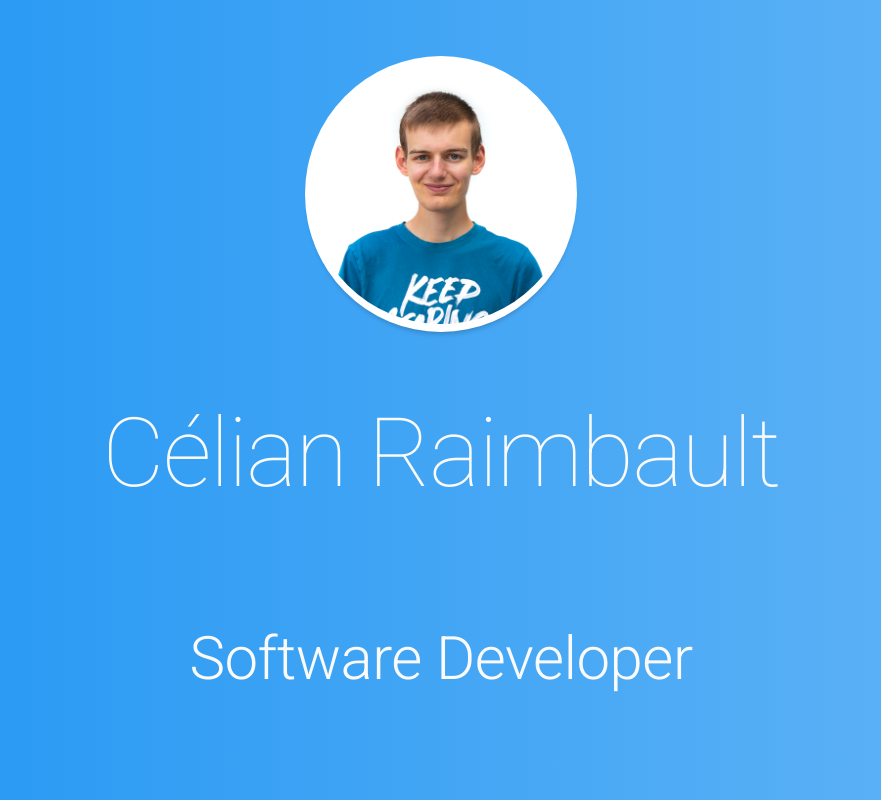
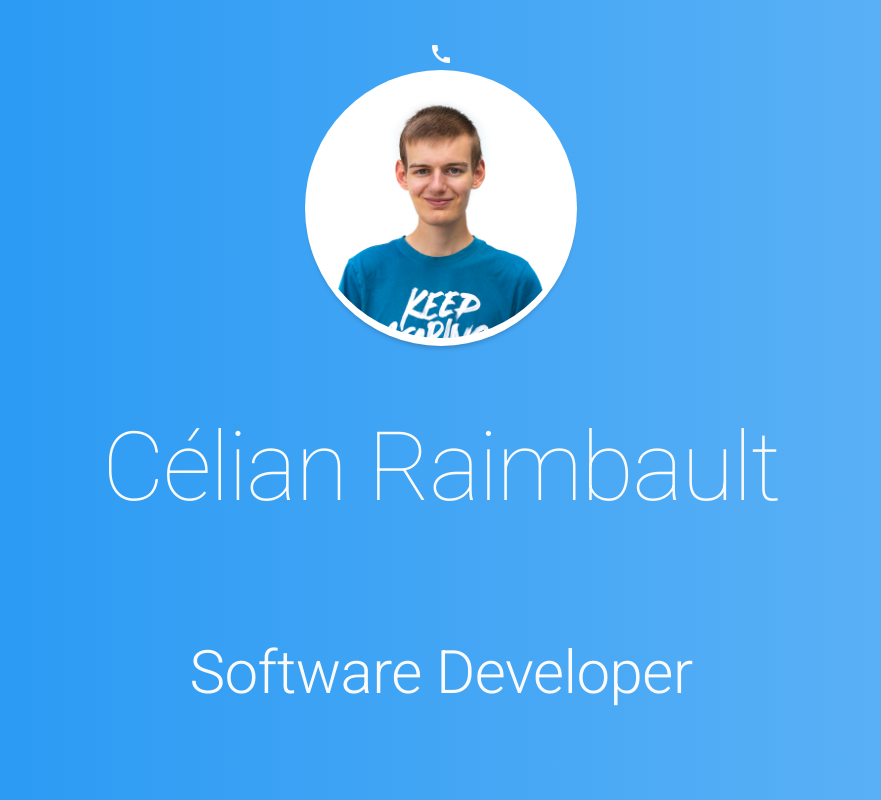
Before and after one commit to Cc618/Celian, a React (Create React App) app: page / in a window 1280 px wide. Shown: the whole page, without its empty margins (199-1080 px from the left). Built offline with nearby package versions, Linux system fonts and the light colour scheme.

Commit message:
Setup icons

```diff
--- a/public/index.html
+++ b/public/index.html
@@ -6,6 +6,7 @@
     <!-- Fonts -->
     <link rel="preconnect" href="https://fonts.gstatic.com">
     <link href="https://fonts.googleapis.com/css2?family=Roboto:wght@100;300;400;500&display=swap" rel="stylesheet">
+    <link href="https://fonts.googleapis.com/icon?family=Material+Icons" rel="stylesheet">
 
     <link rel="icon" href="%PUBLIC_URL%/favicon.ico" />
     <meta name="viewport" content="width=device-width, initial-scale=1" />
--- a/src/pages/Home.js
+++ b/src/pages/Home.js
@@ -8,6 +8,9 @@ function Home(props) {
   // TODO : Lang
   return (
     <div className="Home">
+      <header>
+        <i class="material-icons">call</i>
+      </header>
 
       <div class="picture-card">
         <img class="picture" src={picture} />
```
